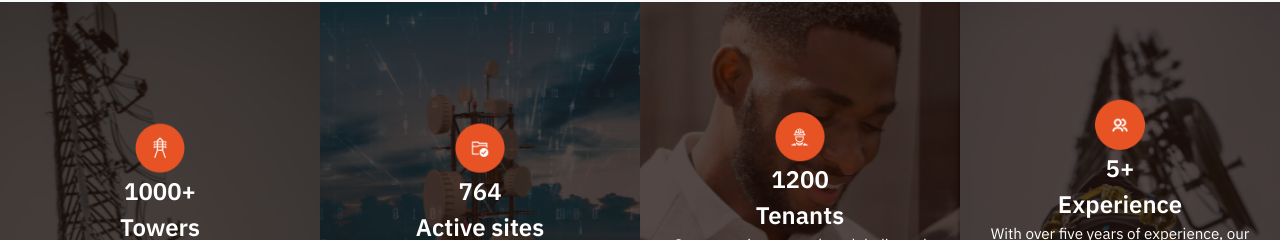
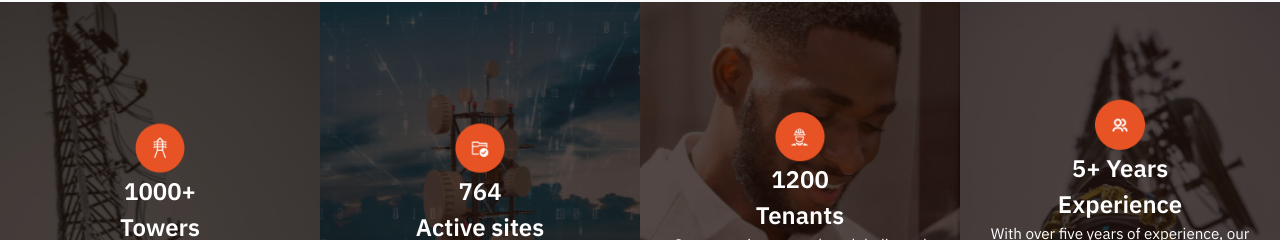
Before and after one commit to emmanuelokorie1/pan-africa, a React (Vite) app: page / in a window 1280 px wide. Shown: the part 880-1120 px from the top of the page. Built offline with nearby package versions, Linux system fonts and the light colour scheme.

Commit message:
update: added years to 5+ experience

```diff
--- a/src/Pages/Home/Home.tsx
+++ b/src/Pages/Home/Home.tsx
@@ -114,7 +114,7 @@ function Home() {
             images={[{ url: zoom5 }, { url: zoom6 }]}
             text="With over five years of experience, our company has been a trusted leader in delivering cutting-edge communication solutions. Our experience and commitment to innovation have kept us at the forefront of the industry, ensuring seamless connectivity for businesses and individuals alike"
             header="Experience"
-            nums="5+"
+            nums="5+ Years"
             icon={power}
           />
         </div>
```
